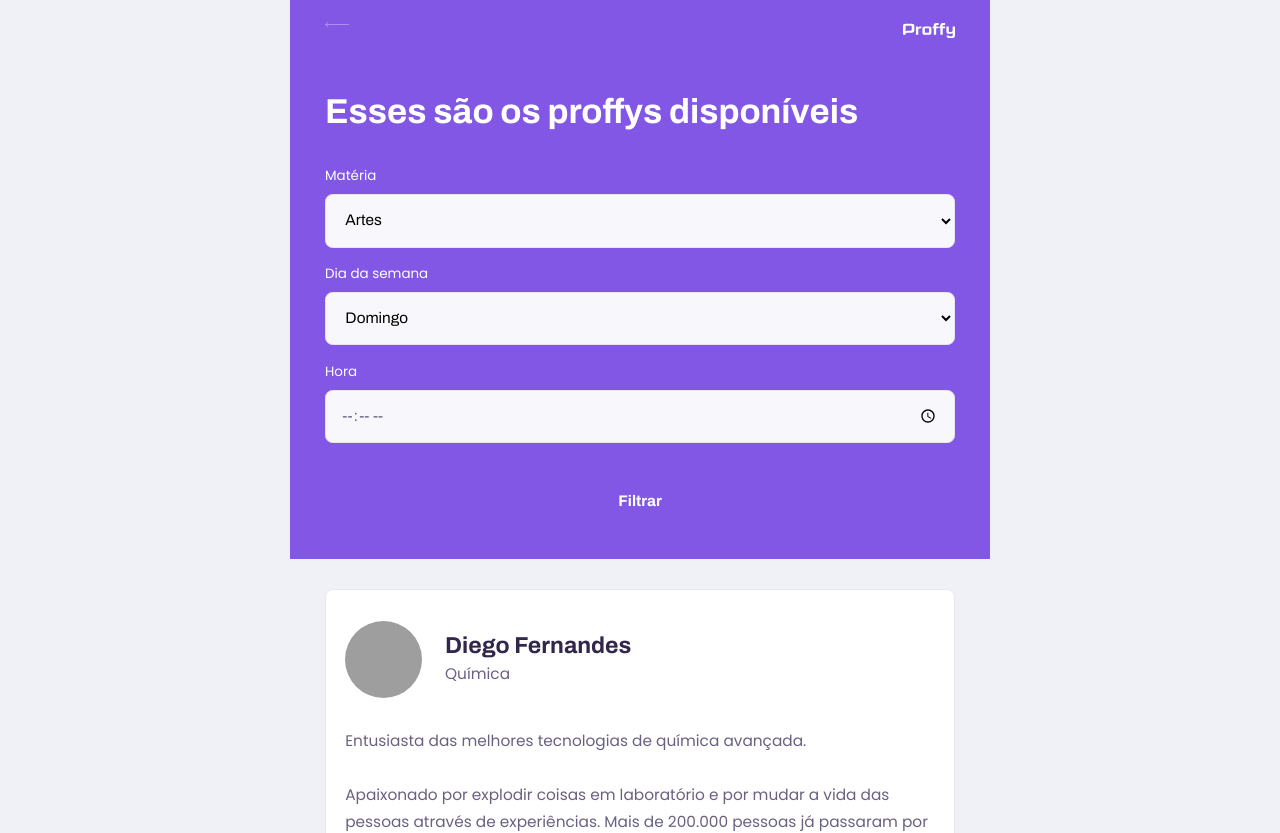
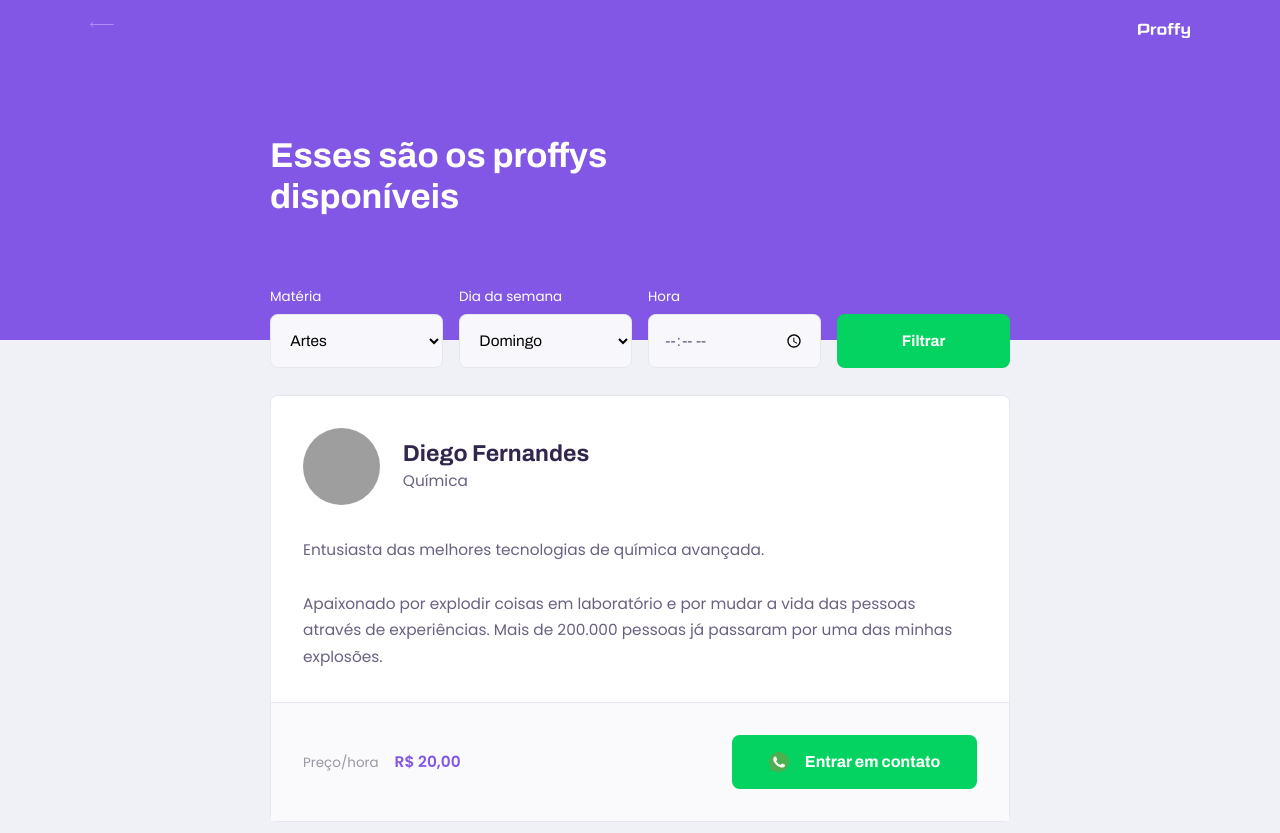
Before and after one commit to zevictordantas/rocketseat-nlw-html-css-javascript, a plain HTML site: page study.html in a window 1280 px wide. Shown: the top 833 px of the page. Drawn offline with Linux system fonts and the light colour scheme; grey boxes are pictures that could not be loaded.

Commit message:
page-study set for all devices with responsiviness

```diff
--- a/styles/partials/page-study.css
+++ b/styles/partials/page-study.css
@@ -37,6 +37,8 @@
 .page-header .header-content {
     width: 90%;
     margin: 3.2rem auto;
+
+    position: relative;
 }
 
 .page-header .header-content strong {
@@ -61,7 +63,7 @@
 #search-teachers button {
     width: 100%;
     height: 5.6rem;
-    background: var(--color_secondary);
+    background: var(--color-secondary);
     color: var(--color-button-text);
     border: 0;
     border-radius: .8rem;
@@ -154,7 +156,7 @@
     margin-top: .4rem;
 }
 
-.teacher-item p {
+.teacher-item > p {
     padding: 0 2rem;
     font-size: 1.6rem;
     line-height: 2.8rem;
@@ -206,3 +208,75 @@
 .teacher-item footer button:hover {
     background: var(--color-secondary-dark);
 }
+
+@media (min-width: 700px) {
+    #page-study #container{
+        max-width: 100vw;
+    }
+
+    .page-header {
+        height: 340px;
+    }
+
+    .page-header .top-bar-container {
+        max-width: 1100px;
+    }
+
+    .page-header .header-content {
+        max-width: 740px;
+        margin: 0 auto;
+
+        flex: 1 1;
+        padding-bottom: 48px;
+        display: flex;
+        flex-direction: column;
+        justify-content: center;
+    }
+
+    .page-header .header-content strong {
+        max-width: 350px;
+    }
+
+
+    .teacher-item header,
+    .teacher-item footer {
+        padding: 32px;
+    }
+
+    #search-teachers {
+        display: grid;
+        grid-template-columns: repeat(4, 1fr);
+        gap: 16px;
+        position: absolute;
+        bottom: -28px;
+    }
+
+    #page-study main {
+        padding: 32px 0;
+        max-width: 740px;
+        margin: 0 auto;
+    }
+
+    #search-teachers .select-block {
+        margin-bottom: 0;
+    }
+
+    .teacher-item > p {
+        padding: 0 32px;
+    }
+
+    .teacher-item footer p strong {
+        display: initial;
+        margin-left: 16px;
+    }
+
+    .teacher-item footer button {
+        width: 245px;
+        font-size: 16px;
+        justify-content: center;
+    }
+
+    .teacher-item footer button img {
+        margin-right: 16px;
+    }
+}
```
